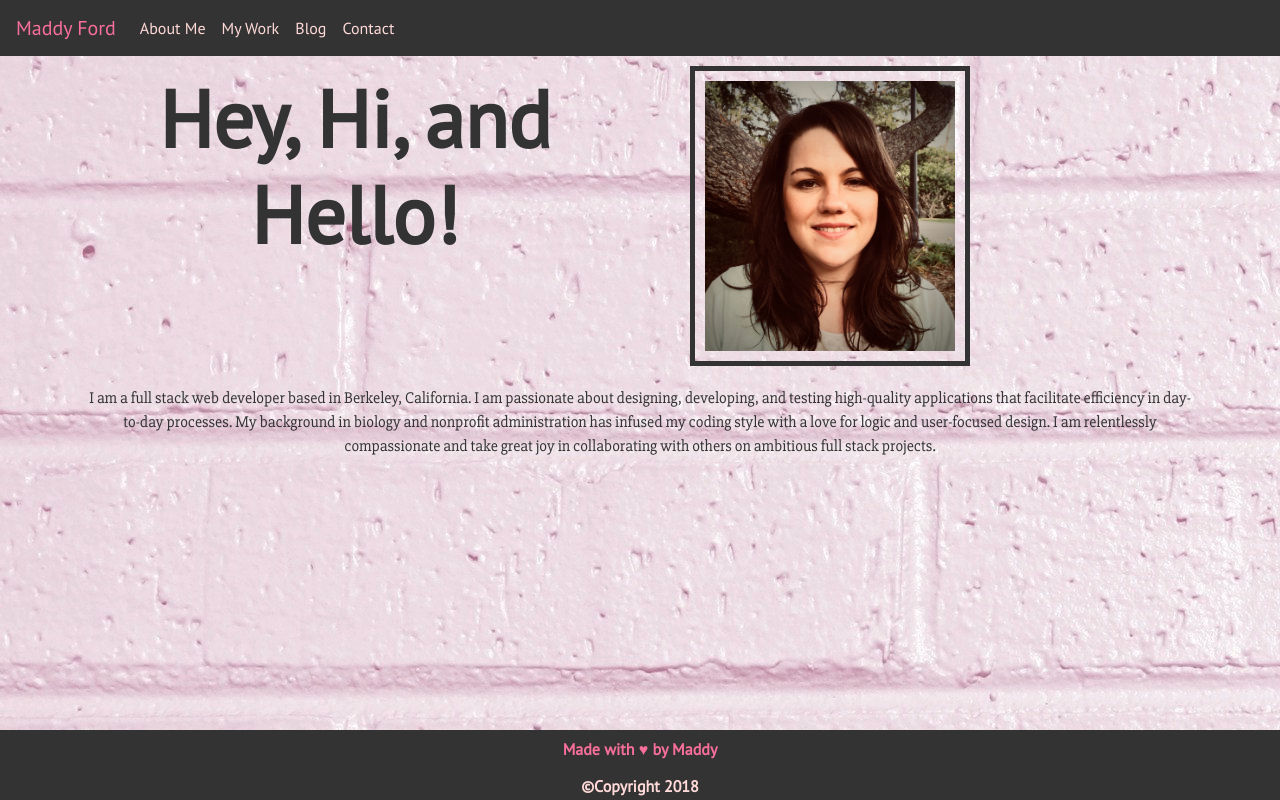
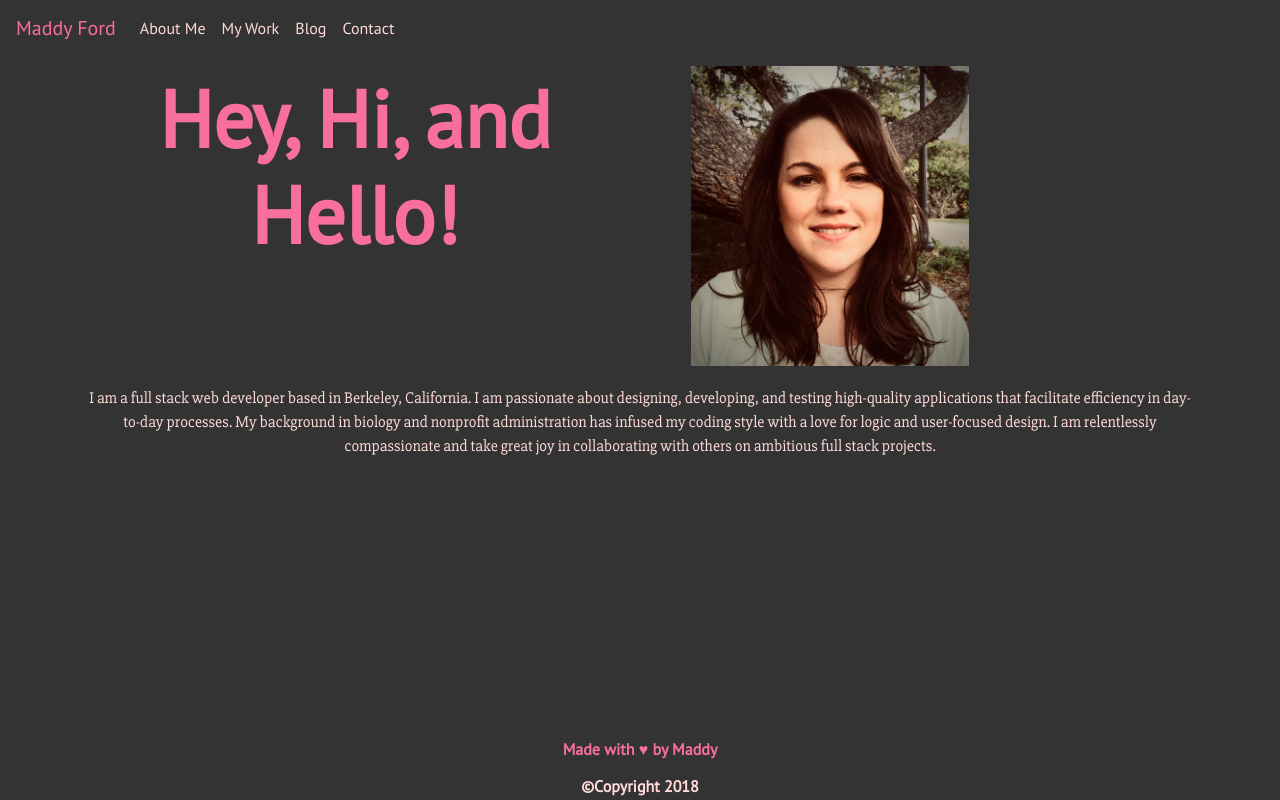
Before and after one commit to mford008/supergirl, a plain HTML site: page docs/about.html in a window 1280 px wide. Drawn offline with nearby package versions, Linux system fonts and the light colour scheme.

Commit message:
color scheme changes

```diff
--- a/docs/assets/css/style.css
+++ b/docs/assets/css/style.css
@@ -1,5 +1,6 @@
 body {
-  background-image: url("../images/pinkbricks.jpg");
+  /*background-image: url("../images/pinkbricks.jpg");*/
+  background-color: #333333;
 }
 .container {
   width: 100%;
@@ -15,6 +16,7 @@ nav {
   font-family: 'PT Sans', sans-serif;
   background-color: #333333;
 }
+
 .brand {
   color: #F76F9A;
 }
@@ -24,7 +26,8 @@ a {
   background-color: #333333;
 }
 h1 {
-  color: #333333;
+  /*color: #333333;*/
+  color: #FFDAD8;
   font-weight: bold;
   font-family: 'PT Sans', sans-serif;
   font-size: 80px;
@@ -36,10 +39,14 @@ h2, .form-control {
 }
 h1, h2, h3 {
   font-family: 'PT Sans', sans-serif;
-  color: #333333;
+  /*color: #333333;*/
+  color: #FFDAD8;
   font-weight: bold;
   text-align: center;
   padding: 5px;
+}
+h1 {
+  color:#F76F9A;
 }
 .blog-post-title {
   text-align: left;
@@ -49,16 +56,17 @@ h3 {
 }
 p {
   font-family: 'Slabo 27px', serif;
-  color: #333333;
+  /*color: #333333;*/
+  color: #FFDAD8;
   font-size: 16px;
 }
 img.biopic, .biopara {
   max-height: 300px;
 }
-img.biopic {
+/*img.biopic {
   border: 5px solid #333333;
   padding: 10px;
-}
+}*/
 .biopic-container, .greeting, .bio-para-container {
   text-align: center;
   margin-top: 10px;
```
Also changed, not shown: templates/top.html (+1 -1 lines).
